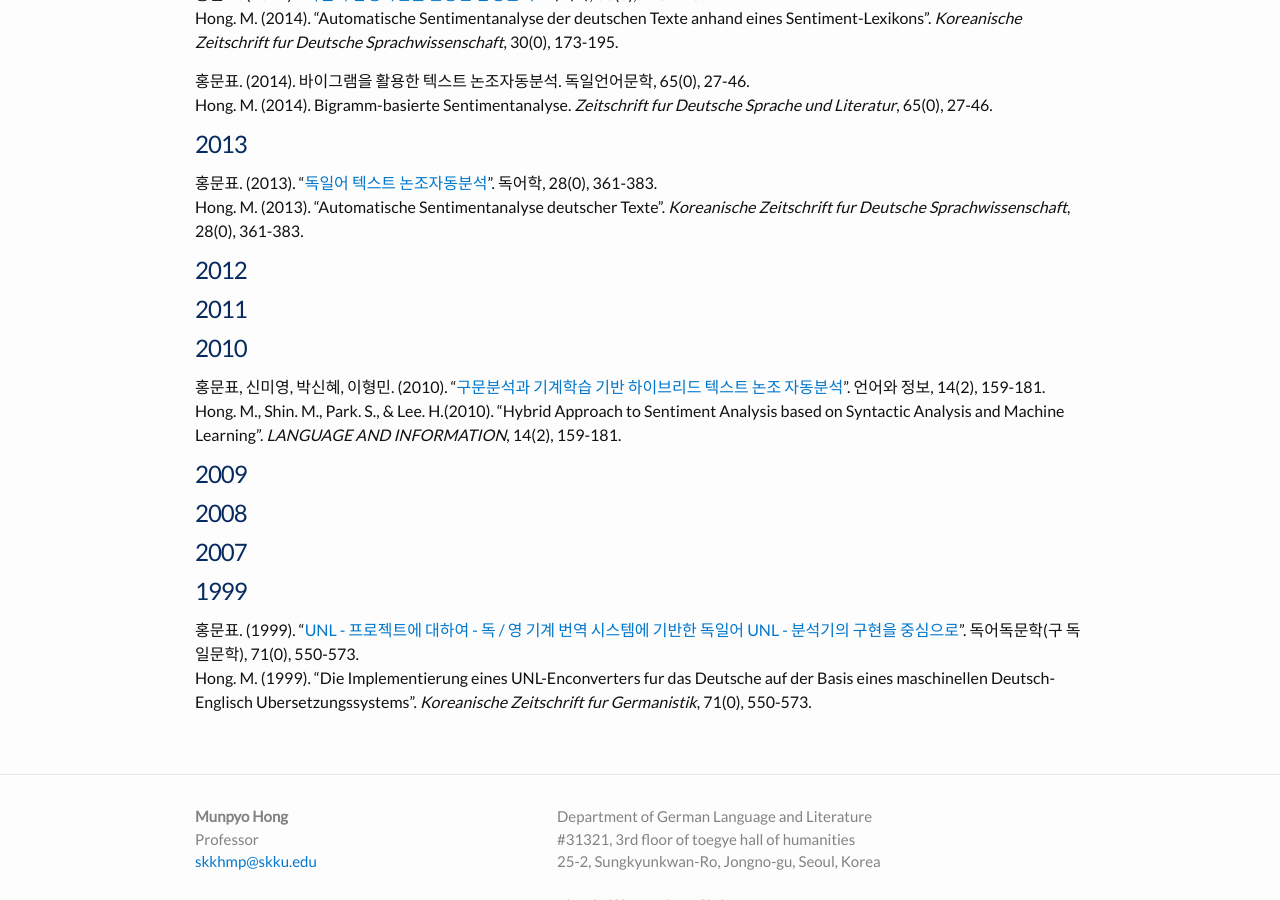
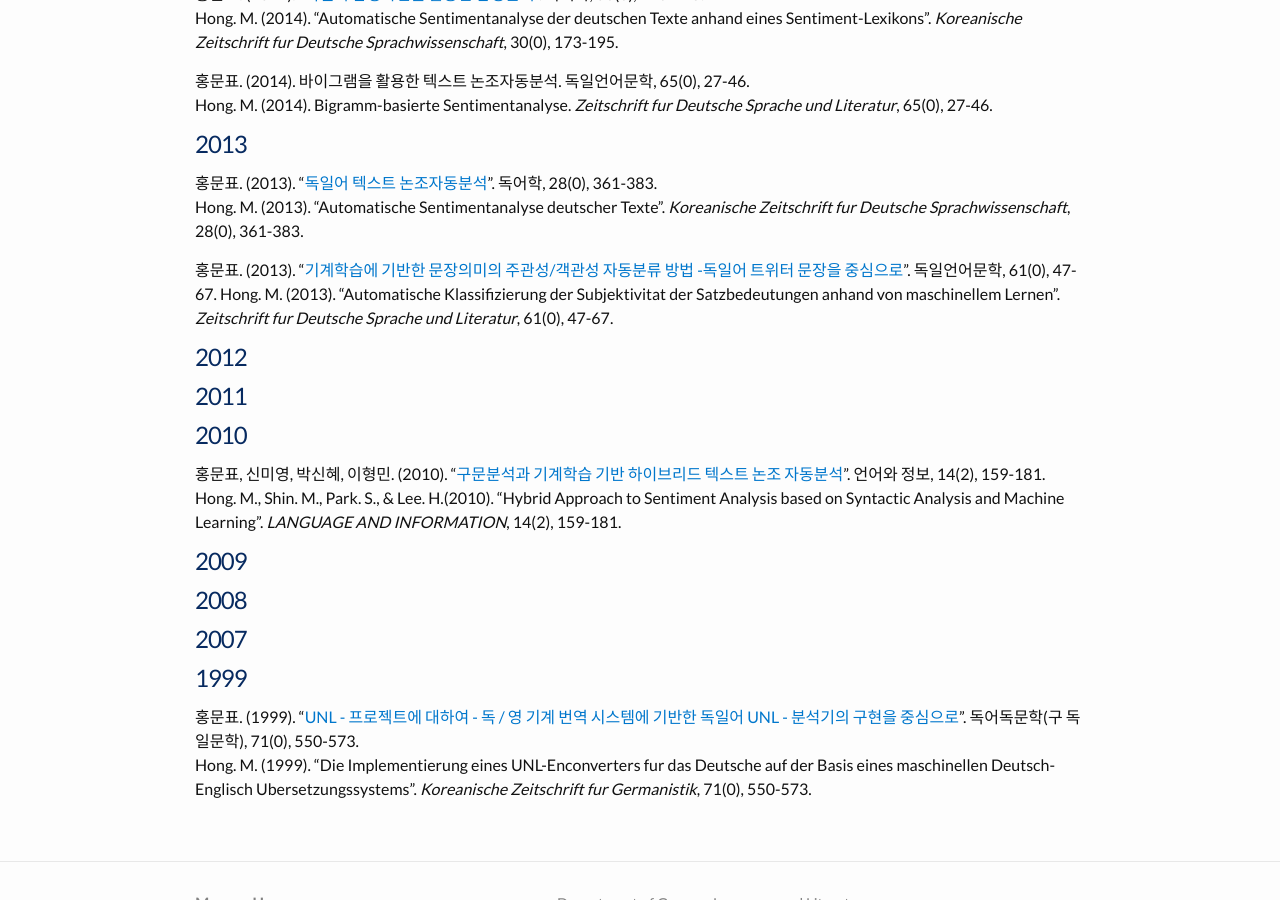
Before and after one commit to skkhmp/skkhmp.github.io, a Jekyll site: the page built from publications.md, in a window 1280 px wide and 900 px high, scrolled down 1028 px. Built offline with Jekyll 4.4.1, drawn with Linux system fonts in a browser that asks for light colours; some web fonts are replaced.

Commit message:
Update publications.md

```diff
--- a/publications.md
+++ b/publications.md
@@ -40,6 +40,9 @@ Hong. M. (2014). Bigramm-basierte Sentimentanalyse. *Zeitschrift fur Deutsche Sp
 홍문표. (2013). "[독일어 텍스트 논조자동분석](http://kiss.kstudy.com/thesis/thesis-view.asp?key=3293461)". 독어학, 28(0), 361-383. <br/>
 Hong. M. (2013). "Automatische Sentimentanalyse deutscher Texte". *Koreanische Zeitschrift fur Deutsche Sprachwissenschaft*, 28(0), 361-383.
 
+홍문표. (2013). "[기계학습에 기반한 문장의미의 주관성/객관성 자동분류 방법 -독일어 트위터 문장을 중심으로](/papers/기계학습에 기반한 문장의미의 주관성,객관성 자동분류 방법.pdf)". 독일언어문학, 61(0), 47-67.
+Hong. M. (2013). "Automatische Klassifizierung der Subjektivitat der Satzbedeutungen anhand von maschinellem Lernen". *Zeitschrift fur Deutsche Sprache und Literatur*, 61(0), 47-67.
+
 # 2012
 # 2011
 # 2010
```
